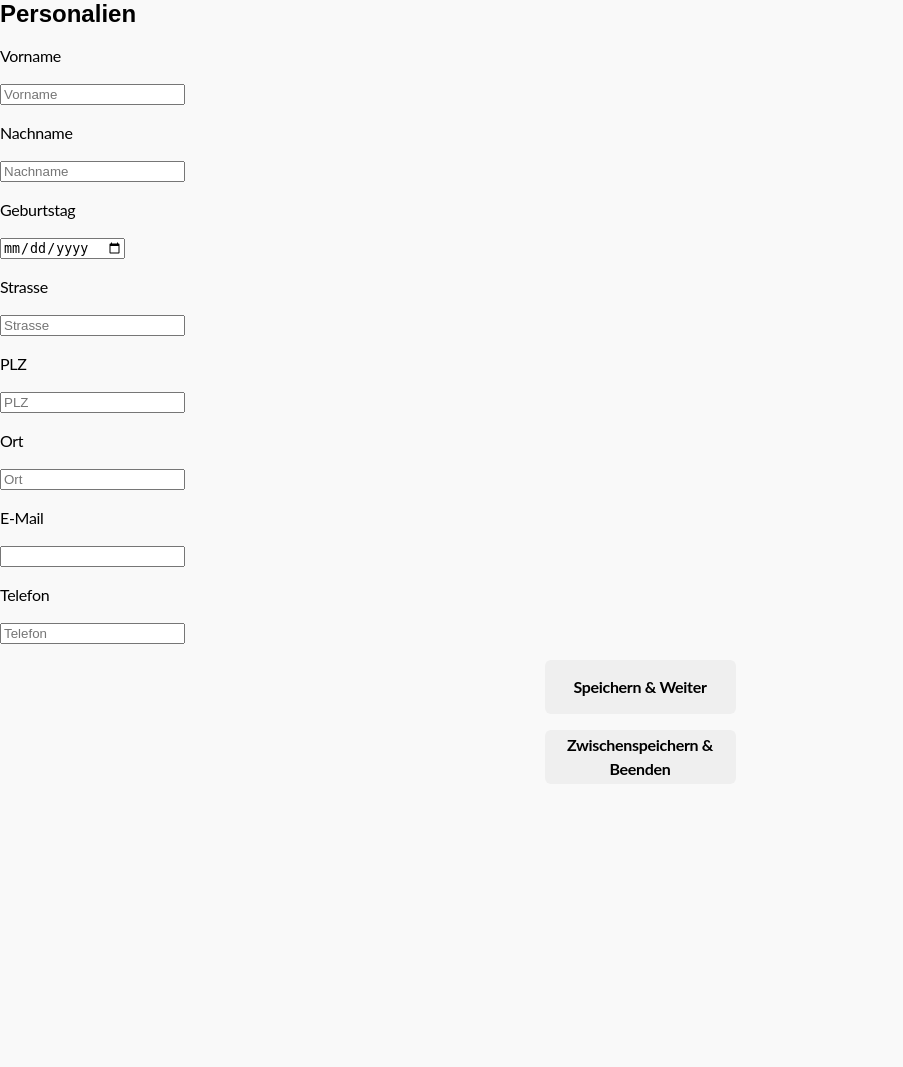
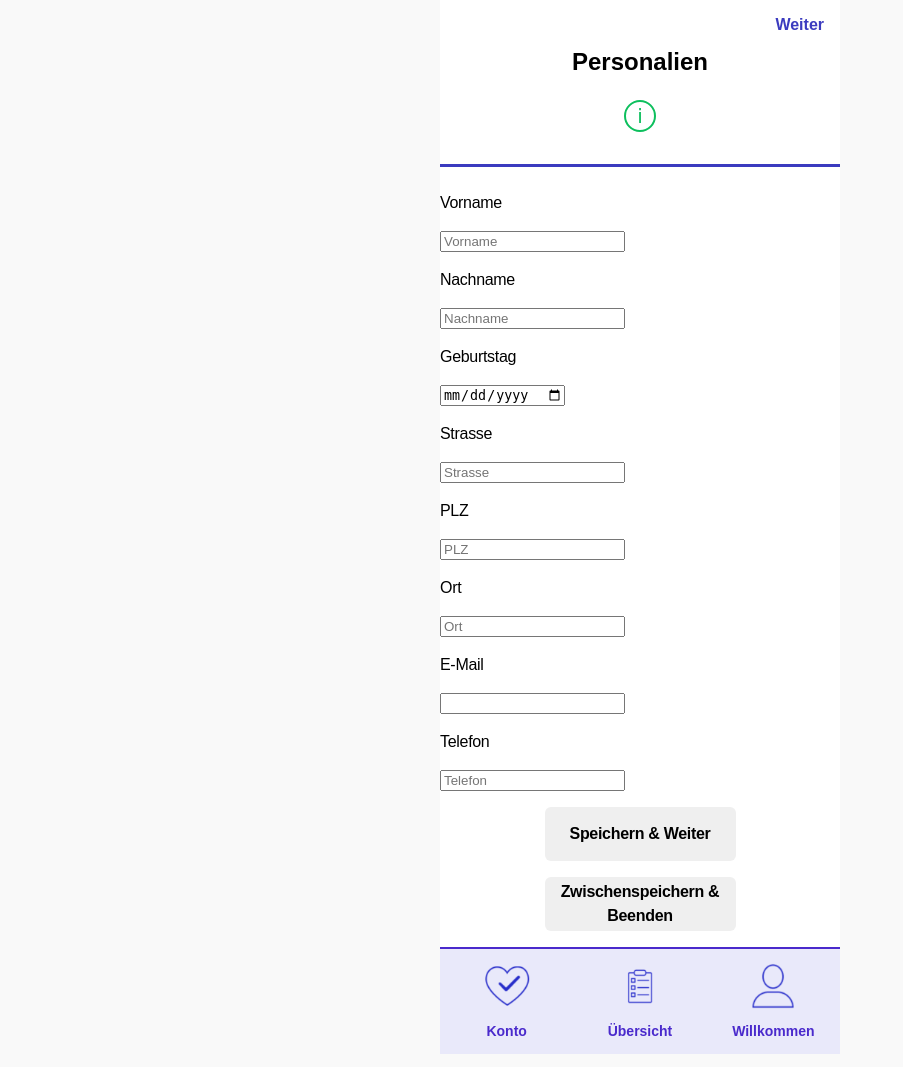
Before and after one commit to simouune/IM4_PatientenWille, a PHP site: page /personalien.html in a window 1280 px wide. Shown: the whole page, without its empty margins (0-903 px from the left). Before the commit the page ends 775 px from the top, so only its background shows below. Run offline with PHP 8.4, Linux system fonts and the light colour scheme.

Commit message:
login/register/willkommen

```diff
--- a/css/style.css
+++ b/css/style.css
@@ -47,6 +47,3 @@ p {
   opacity: 0.5;
   pointer-events: none;
 }
-/* --------------------------------- */
-/* PERSONALIEN */
-/* --------------------------------- */
--- a/css/stylepage.css
+++ b/css/stylepage.css
@@ -1,5 +1,9 @@
+/* ------------------------------------ */
+/* Allgemein */
+/* ------------------------------------ */
+
 body {
-  font-family: sans-serif;
+  font-family: Arial, Helvetica, sans-serif;
   margin: 0;
   background-color: #f9f9f9;
 }
@@ -8,19 +12,6 @@ body {
   max-width: 400px;
   margin: auto;
   background-color: white;
-}
-
-header {
-  position: relative;
-  text-align: center;
-  padding: 3rem 0 0.5rem;
-}
-
-.header-content {
-  display: flex;
-  flex-direction: column;
-  align-items: center;
-  gap: 0.5rem;
 }
 
 h1 {
@@ -36,7 +27,7 @@ flex-direction: column;
 justify-content: center;
 flex-shrink: 0;
 color: #272DCA;
-font-family: Lato;
+font-family: Arial, Helvetica, sans-serif;
 font-size: 16px;
 font-style: normal;
 font-weight: 700;
@@ -47,7 +38,7 @@ letter-spacing: -0.304px;
 p {
 color: #000;
 text-align: justify;
-font-family: Lato;
+font-family: Arial, Helvetica, sans-serif;
 font-size: 16px;
 font-style: normal;
 font-weight: 400;
@@ -55,12 +46,21 @@ line-height: 150%; /* 24px */
 letter-spacing: -0.304px;
 }
 
-.zwischenspeicher {
+/* ------------------------------------ */
+/* Header */
+/* ------------------------------------ */
+
+header {
+  position: relative;
+  text-align: center;
+  padding: 3rem 0 0.5rem;
+}
+
+.header-content {
   display: flex;
   flex-direction: column;
   align-items: center;
-  justify-content: center;
-  margin-top: 1rem;
+  gap: 0.5rem;
 }
 
 .info-button {
@@ -95,6 +95,51 @@ letter-spacing: -0.304px;
   width: 100%;
 }
 
+/* ------------------------------------ */
+/* Footer */
+/* ------------------------------------ */
+
+footer {
+  border-top: 2px solid #4A2ACC;
+  background-color: rgba(39, 44, 202, 0.1);
+  height: 105px;
+  display: flex;
+  align-items: center;     /* vertikal zentriert die .footer-nav */
+  justify-content: center; /* zentriert horizontal */
+  padding: 0;
+}
+
+.footer-nav {
+  display: flex;
+  justify-content: space-around;
+  align-items: center;
+  width: 100%;
+  line-height: 0.5;
+}
+
+.nav-item {
+  display: flex;
+  flex-direction: column;
+  align-items: center;
+  color: #4A2ACC;
+  text-decoration: none;
+  font-family: Arial, Helvetica, sans-serif;
+  font-size: 14px; /* optional etwas kleiner */
+  font-weight: 700;
+  padding-bottom: 2rem;
+
+}
+
+.nav-item img {
+  width: 100px;   /* schön groß, aber nicht zu viel */
+  height: 100px;
+  margin-bottom: -0.5rem;
+}
+
+
+/* ------------------------------------ */
+/* Übersicht */
+/* ------------------------------------ */
 
 ul.list {
   list-style: none;
@@ -112,7 +157,7 @@ ul.list li {
   background: rgba(39, 45, 202, 0.10);
   border: 1px solid #272DCA;
   border-radius: 20px;
-  font-family: Lato;
+  font-family: Arial, Helvetica, sans-serif;
   font-size: 20px;
   font-weight: 700;
   color: #000;
@@ -147,7 +192,7 @@ button {
   flex-shrink: 0;
   color: #000000;
   text-align: center;
-  font-family: Lato;
+  font-family: Arial, Helvetica, sans-serif;
   font-size: 16px;
   font-style: normal;
   font-weight: 700;
@@ -160,41 +205,12 @@ button {
   margin: 1rem auto; /* <- Wichtig: Zentriert horizontal */
 }
 
-footer {
-  border-top: 2px solid #4A2ACC;
-  background-color: rgba(39, 44, 202, 0.1);
-  height: 105px;
-  display: flex;
-  align-items: center;     /* vertikal zentriert die .footer-nav */
-  justify-content: center; /* zentriert horizontal */
-  padding: 0;
-}
-
-.footer-nav {
-  display: flex;
-  justify-content: space-around;
-  align-items: center;
-  width: 100%;
-  line-height: 0.5;
-}
-
-.nav-item {
+.zwischenspeicher {
   display: flex;
   flex-direction: column;
   align-items: center;
-  color: #4A2ACC;
-  text-decoration: none;
-  font-family: Lato, sans-serif;
-  font-size: 14px; /* optional etwas kleiner */
-  font-weight: 700;
-  padding-bottom: 2rem;
-
-}
-
-.nav-item img {
-  width: 100px;   /* schön groß, aber nicht zu viel */
-  height: 100px;
-  margin-bottom: -0.5rem;
+  justify-content: center;
+  margin-top: 1rem;
 }
 
 form textarea {
@@ -202,7 +218,7 @@ form textarea {
   border-radius: 12px;
   border: 1px solid #ddd;
   padding: 1rem;
-  font-family: Lato, sans-serif;
+  font-family: Arial, Helvetica, sans-serif;
 }
 
 button[type="submit"] {
--- a/js/login.js
+++ b/js/login.js
@@ -1,4 +1,5 @@
 // login.js
+console.log("Login script loaded");
 document.getElementById("loginForm").addEventListener("submit", async (e) => {
   e.preventDefault();
 
@@ -16,7 +17,7 @@ document.getElementById("loginForm").addEventListener("submit", async (e) => {
 
     if (result.status === "success") {
       alert("Login successful!");
-      window.location.href = "protected.html";
+      window.location.href = "uebersicht.html";
     } else {
       alert(result.message || "Login failed.");
     }
--- a/medizinische-behandlung_1.html
+++ b/medizinische-behandlung_1.html
@@ -37,9 +37,9 @@
 
     <footer>
       <div class="footer-nav">
-        <a class="nav-item" href="#"><img src="images/Person.png" /><span>Konto</span></a>
+        <a class="nav-item" href="#"><img src="images/Heart.png" /><span>Konto</span></a>
         <a class="nav-item" href="#"><img src="images/List.png" /><span>Übersicht</span></a>
-        <a class="nav-item" href="#"><img src="images/Heart.png" /><span>Willkommen</span></a>
+        <a class="nav-item" href="#"><img src="images/Person.png" /><span>Willkommen</span></a>
       </div>
     </footer>
   </div>
--- a/personalien.html
+++ b/personalien.html
@@ -7,7 +7,15 @@
   </head>
 
   <body>
+    <div class="container">
+      <header>
+        <div class="header-content">
           <h1>Personalien</h1>
+          <button class="info-button">i</button>
+        </div>
+        <a href="personalien.html" class="next-button">Weiter</a>
+        <div class="header-line"></div>
+      </header>
 
       <section id="personalien">
         <p>Vorname</p><input type="text" id="inputFirstName" placeholder="Vorname" />
@@ -24,8 +32,17 @@
         <p id="fehlermeldung"></p>
       </section>
 
+      <footer>
+        <div class="footer-nav">
+          <a class="nav-item" href="#"><img src="images/Heart.png" /><span>Konto</span></a>
+          <a class="nav-item" href="#"><img src="images/List.png" /><span>Übersicht</span></a>
+          <a class="nav-item" href="#"><img src="images/Person.png" /><span>Willkommen</span></a>
+        </div>
+      </footer>
+
 
       <script type="module" src="js/profile.js"></script>
+    </div>
   </body>
 
 </html>
--- a/uebersicht.html
+++ b/uebersicht.html
@@ -7,6 +7,7 @@
   <link rel="stylesheet" href="css/stylepage.css">
   <link href="https://fonts.googleapis.com/css2?family=Lily+Script+One&display=swap" rel="stylesheet">
 </head>
+
 <body>
   <div class="container">
     <header>
@@ -17,6 +18,7 @@
       <a href="personalien.html" class="next-button">Weiter</a>
       <div class="header-line"></div>
     </header>
+
     <main>
       <ul class="list">
         <li>Personalien <span>0/7</span></li>
@@ -36,7 +38,6 @@
         <a class="nav-item" href="#"><img src="images/Heart.png" /><span>Konto</span></a>
         <a class="nav-item" href="#"><img src="images/List.png" /><span>Übersicht</span></a>
         <a class="nav-item" href="#"><img src="images/Person.png" /><span>Willkommen</span></a>
-
       </div>
       </footer>
 </div>
```
Also changed, not shown: login.html (+9 -4 lines), startseite.html (added, +18 -0 lines), willkommen.html (+18 -14 lines), willkommensvideo.html (+11 -3 lines), api/register.php (line endings or trailing spaces), images/Logo_Patientenwille_Herz.png (added), 1 other file. Lines whose indentation alone changed are shown as unchanged.
